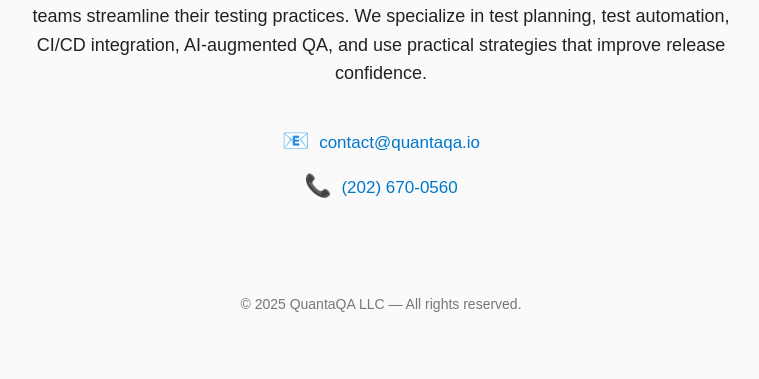
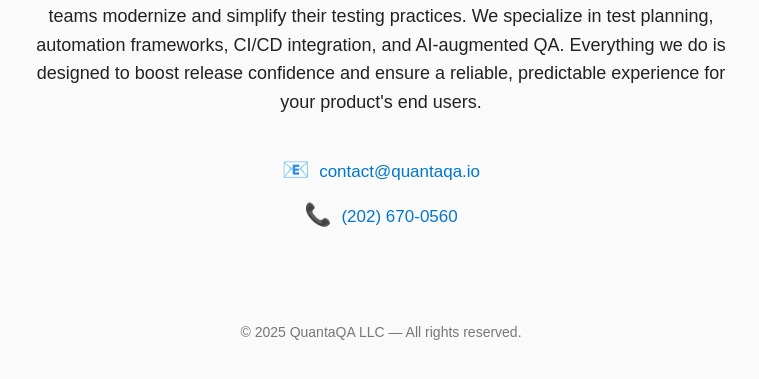
Before and after one commit to quantaqa-llc/quantaqa-llc.github.io, a plain HTML site: page index.html in a window 1280 px wide. Shown: the part 321-700 px from the top of the page, without its empty margins (259-1018 px from the left). Drawn offline with Linux system fonts and the light colour scheme.

Commit message:
Update index.html description pt II

```diff
--- a/index.html
+++ b/index.html
@@ -83,10 +83,10 @@
         font-size: 18px;
     ">
         <p>
-            <strong>QuantaQA LLC</strong> is a software quality engineering consultancy
-            focused on helping teams streamline their testing practices. We specialize in test
-            planning, test automation, CI/CD integration, AI-augmented QA, and use practical
-            strategies that improve release confidence.
+            <strong>QuantaQA LLC</strong> is a software quality engineering consultancy focused on helping teams
+            modernize and simplify their testing practices. We specialize in test planning, automation frameworks,
+            CI/CD integration, and AI-augmented QA. Everything we do is designed to boost release confidence and
+            ensure a reliable, predictable experience for your product's end users.
         </p>
 
         <!-- Contact Section -->
```
